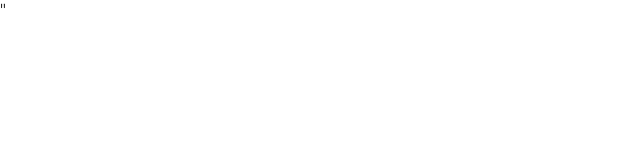
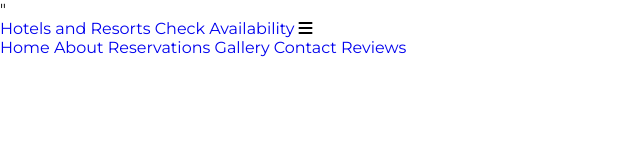
Before and after one commit to bloodgroup-cplusplus/hotel_website, a plain HTML site: page index.html in a window 1280 px wide. Shown: the whole page, without its empty margins (0-640 px from the left). Drawn offline with Linux system fonts and the light colour scheme; files that its build step writes are made by us from their sources.

Commit message:
added basic html and css

```diff
--- a/index.html
+++ b/index.html
@@ -13,5 +13,23 @@
         <body>
 
         </body>
+
+        <!--header section starts-->
+        <section class="header">
+            <div class ="flex">
+                <a href="#home" class="logo">Hotels and Resorts</a>
+                <a href="#availibility" class="btn">Check Availability</a>
+                <div id="menu-btn" class="fas fa-bars"></div>
+            </div>
+
+            <nav class ="navbar">
+                <a href="#home">Home</a>
+                <a href="#about">About</a>
+                <a href="#reservation">Reservations</a>
+                <a href="#gallery">Gallery</a>
+                <a href="#contact">Contact</a>
+                <a href="#reviews">Reviews</a>
+            </nav>
+        </section>
     </head>
 </html>
```
